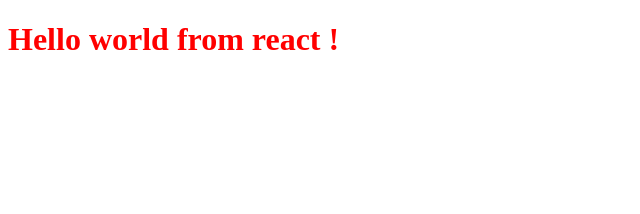
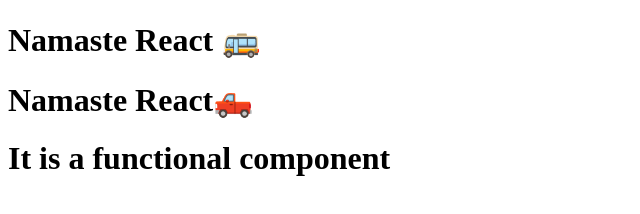
Before and after one commit to RohitCKhadang/ReactProject, a React app: page / in a window 1280 px wide. Shown: the whole page, without its empty margins (0-640 px from the left). Built offline with nearby package versions, Linux system fonts and the light colour scheme.

Commit message:
Learn about Functional component

```diff
--- a/app.js
+++ b/app.js
@@ -1,7 +1,21 @@
 import React from "react";
 import ReactDOM from "react-dom/client";
 
-const heading = React.createElement("h1", {id:"heading"},"Hello world from react !");
-     const root = ReactDOM.createRoot(document.getElementById("root"));
-     console.log(heading);  //Return object for you
-     root.render(heading);
+const HeadCom = ()=> (
+<h1 className="heading">
+    Namaste React🛻</h1>
+    );
+const HeadingComponent = ()=>(
+<h1 className="heading">
+    Namaste React 🚌</h1>
+    );
+const FnComponent = ()=>(
+    <div id="container" className="heading">
+    <HeadingComponent/>
+    {HeadCom()}
+<h1>It is a functional component</h1>
+</div>
+);
+const root = ReactDOM.createRoot(document.getElementById("root"));
+
+root.render(<FnComponent />);
--- a/index.html
+++ b/index.html
@@ -7,7 +7,9 @@
       <link rel="stylesheet" href="./index.css" />
 </head>
 <body>
-    <div id="root"></div>
+    <div id="root">
+        <h3>Not Render</h3>
+    </div>
 
 
 </body>
--- a/package.json
+++ b/package.json
@@ -3,6 +3,8 @@
   "version": "1.0.0",
   "description": "This is react by me",
   "scripts": {
+    "start":"parcel index.html",
+    "build":"parcel build index.html",
     "test": "jest"
   },
   "repository": {
```
